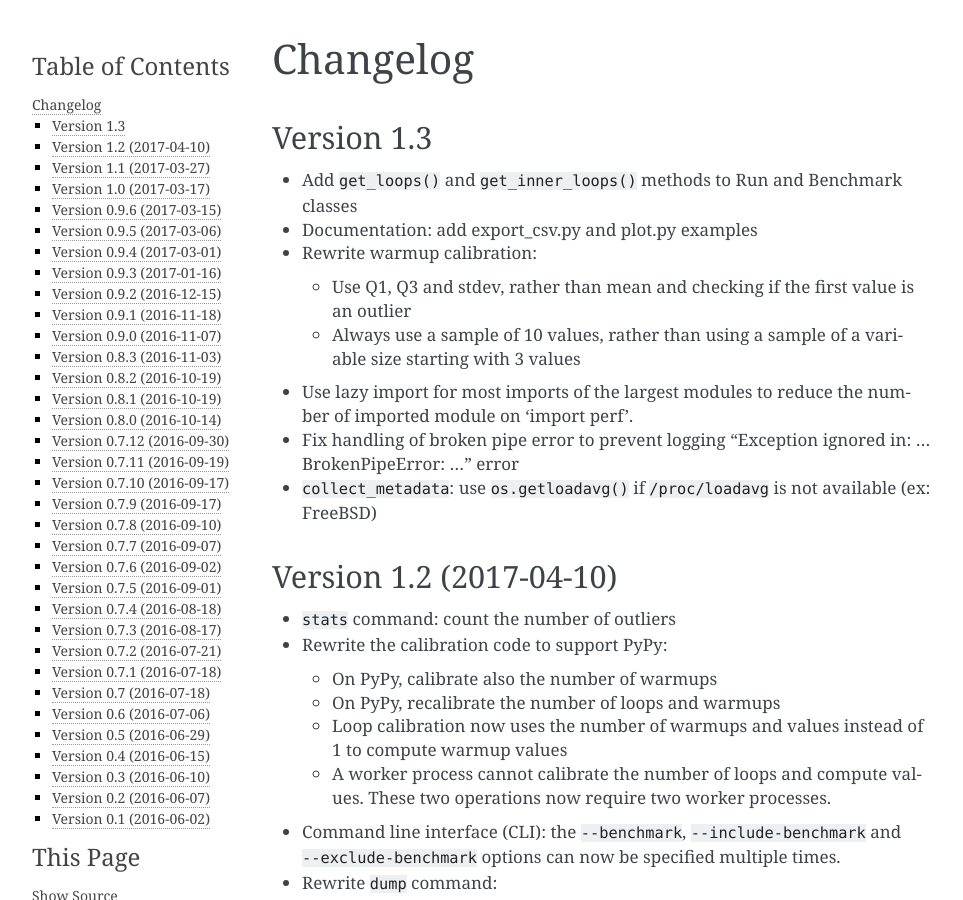
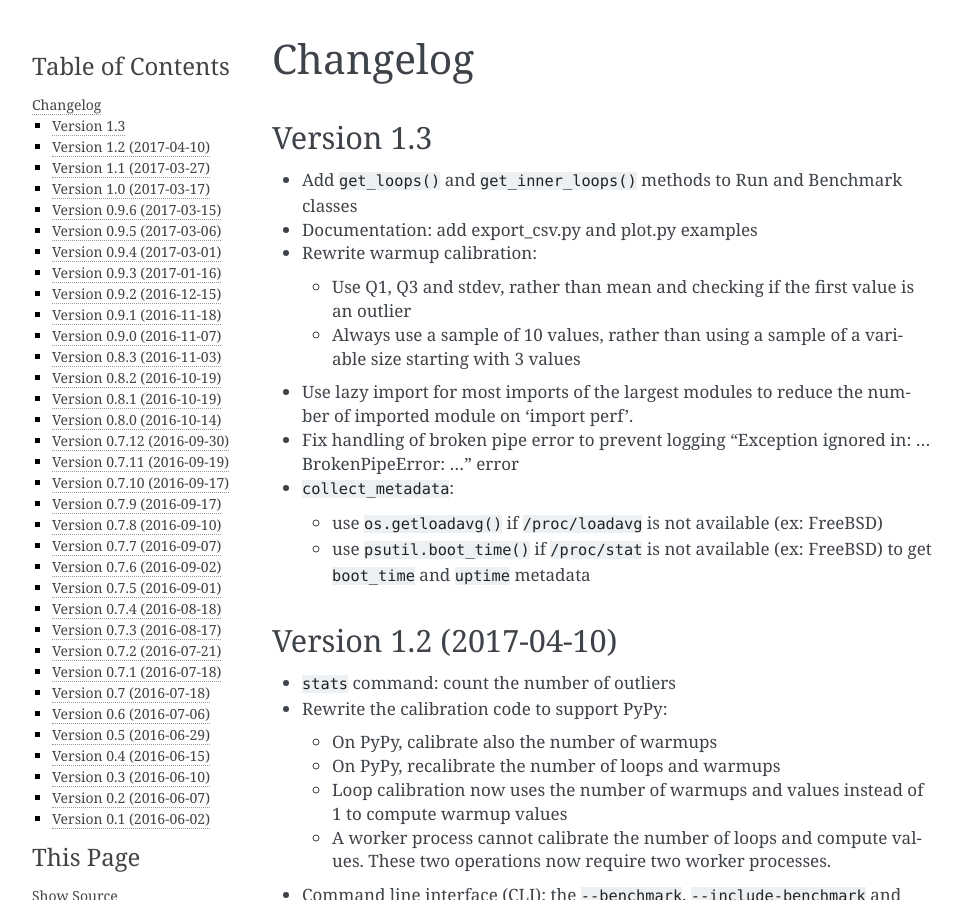
Before and after one commit to psf/pyperf, a Sphinx documentation site: the page built from doc/changelog.rst, in a window 1280 px wide and 900 px high. Shown: the whole window, without its empty margins (148-1111 px from the left). Built offline with Sphinx 7.4.7, drawn with Linux system fonts in a browser that asks for light colours.

Commit message:
Use psutil.boot_time()

```diff
--- a/doc/changelog.rst
+++ b/doc/changelog.rst
@@ -18,8 +18,11 @@ Version 1.3
   number of imported module on 'import perf'.
 * Fix handling of broken pipe error to prevent logging "Exception ignored in:
   ... BrokenPipeError: ..." error
-* ``collect_metadata``: use ``os.getloadavg()`` if ``/proc/loadavg`` is not
-  available (ex: FreeBSD)
+* ``collect_metadata``:
+
+  - use ``os.getloadavg()`` if ``/proc/loadavg`` is not available (ex: FreeBSD)
+  - use ``psutil.boot_time()`` if ``/proc/stat`` is not available (ex: FreeBSD)
+    to get ``boot_time`` and ``uptime`` metadata
 
 Version 1.2 (2017-04-10)
 ------------------------
```
Also changed, not shown: 1 other file.
